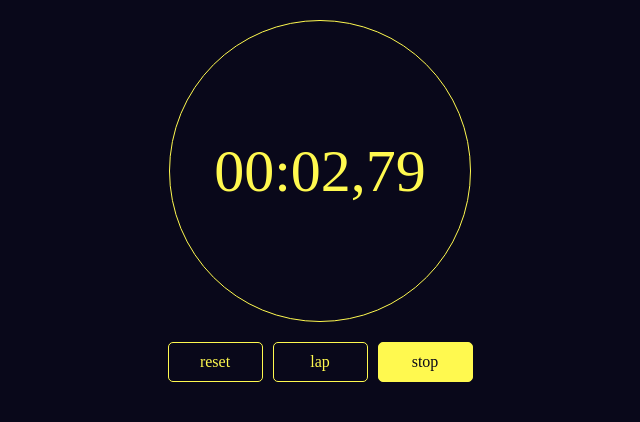
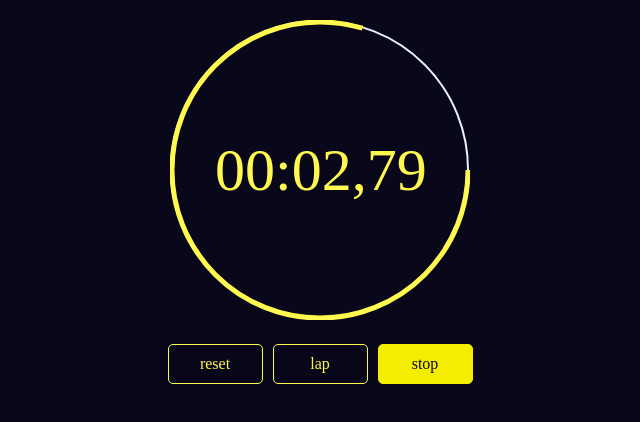
Before and after one commit to fm1randa/stopwatch, a React (Create React App) app: page / in a window 1280 px wide. Both pictures are taken after a click on the button "start". Shown: the top 422 px of the page, without its empty margins (320-960 px from the left). Built offline with nearby package versions, Linux system fonts and the light colour scheme.

Commit message:
add clock load

```diff
--- /dev/null
+++ b/src/components/Counter/Clock/index.jsx
@@ -0,0 +1,31 @@
+import React from "react";
+import getFormattedTimer from "../../../helpers/getFormattedTimer";
+import { BackgroundCircle, Circle, Clock, Container, Time } from "./styles";
+
+const Index = ({ count }) => {
+	const progress = count / 10;
+	const formattedCount = getFormattedTimer(count, { showMs: true });
+	const radius = 150;
+	const strokeWidth = 1;
+	const normalizedRadius = radius - strokeWidth * 2;
+	const circumference = normalizedRadius * 2 * Math.PI;
+	const strokeDashoffset = circumference - (progress / 100) * circumference;
+	return (
+		<Container>
+			<Clock>
+				<Circle
+					strokeDashoffset={strokeDashoffset}
+					strokeWidth={strokeWidth}
+					strokeDasharray={circumference + " " + circumference}
+					r={normalizedRadius}
+					cx={radius}
+					cy={radius}
+				/>
+			</Clock>
+			<BackgroundCircle />
+			<Time> {formattedCount} </Time>
+		</Container>
+	);
+};
+
+export default Index;
--- /dev/null
+++ b/src/components/Counter/Clock/styles.jsx
@@ -0,0 +1,36 @@
+import styled from "styled-components";
+import { COLORS } from "../../../constants";
+
+export const Container = styled.div`
+	position: relative;
+`;
+
+export const Clock = styled.svg.attrs({
+	width: "300px",
+	height: "300px",
+})``;
+
+export const Circle = styled.circle.attrs({
+	fill: "transparent",
+	stroke: COLORS.secondary,
+	strokeWidth: 5,
+})``;
+
+export const BackgroundCircle = styled.div`
+	width: 295px;
+	height: 295px;
+	border: 2px solid #e8f0ff;
+	border-radius: 50%;
+	position: absolute;
+	top: 0;
+	left: 0;
+	z-index: -1;
+`;
+
+export const Time = styled.span`
+	position: absolute;
+	top: 38%;
+	left: 15%;
+	font-size: 60px;
+	color: ${COLORS.secondary};
+`;
--- a/src/components/Counter/Controls/styles.jsx
+++ b/src/components/Counter/Controls/styles.jsx
@@ -18,11 +18,13 @@ export const Button = styled.button`
 	transition: all 0.2s ease-in-out;
 
 	&.active {
-		background-color: ${COLORS.secondary};
+		border-color: #f5ed00;
+		background-color: #f5ed00;
 		color: ${COLORS.primary};
 
 		:hover {
-			opacity: 0.5;
+			background-color: #b8b100;
+			border-color: #b8b100;
 		}
 	}
 
--- a/src/components/Counter/index.jsx
+++ b/src/components/Counter/index.jsx
@@ -1,9 +1,9 @@
 import React, { useState } from "react";
-import { Box, Clock, Container } from "./styles";
+import { Box, Container } from "./styles";
 import Controls from "./Controls";
 import Lap from "../../Lap";
 import Laps from "./Laps";
-import getFormattedTimer from "../../helpers/getFormattedTimer";
+import Clock from "./Clock";
 
 const Index = () => {
 	const [buttonText, setButtonText] = useState("start");
@@ -67,7 +67,7 @@ const Index = () => {
 	return (
 		<Container>
 			<Box>
-				<Clock> {`${getFormattedTimer(count, { showMs: true })}`} </Clock>
+				<Clock count={count} />
 				<Controls
 					toggleCounting={toggleCounting}
 					buttonText={buttonText}
--- a/src/components/Counter/styles.jsx
+++ b/src/components/Counter/styles.jsx
@@ -1,5 +1,4 @@
 import styled from "styled-components";
-import { COLORS } from "../../constants";
 
 export const Container = styled.div`
 	width: 100%;
@@ -17,17 +16,3 @@ export const Box = styled.div`
 	flex-direction: column;
 	row-gap: 20px;
 `;
-
-export const Clock = styled.div`
-	width: 300px;
-	height: 300px;
-	border: 1px solid ${COLORS.secondary};
-	border-radius: 50%;
-
-	display: flex;
-	justify-content: center;
-	align-items: center;
-
-	font-size: 60px;
-	color: ${COLORS.secondary};
-`;
```
